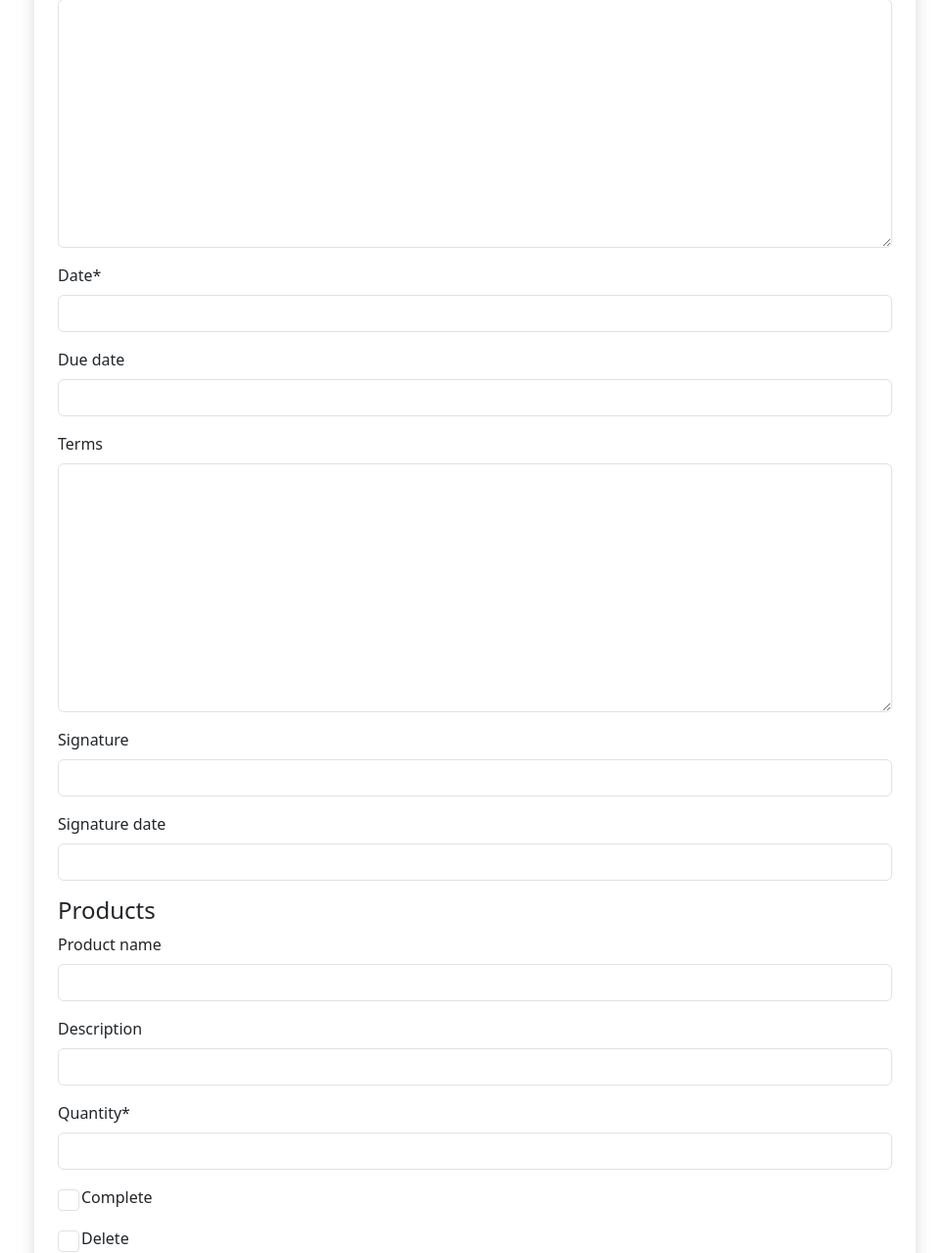
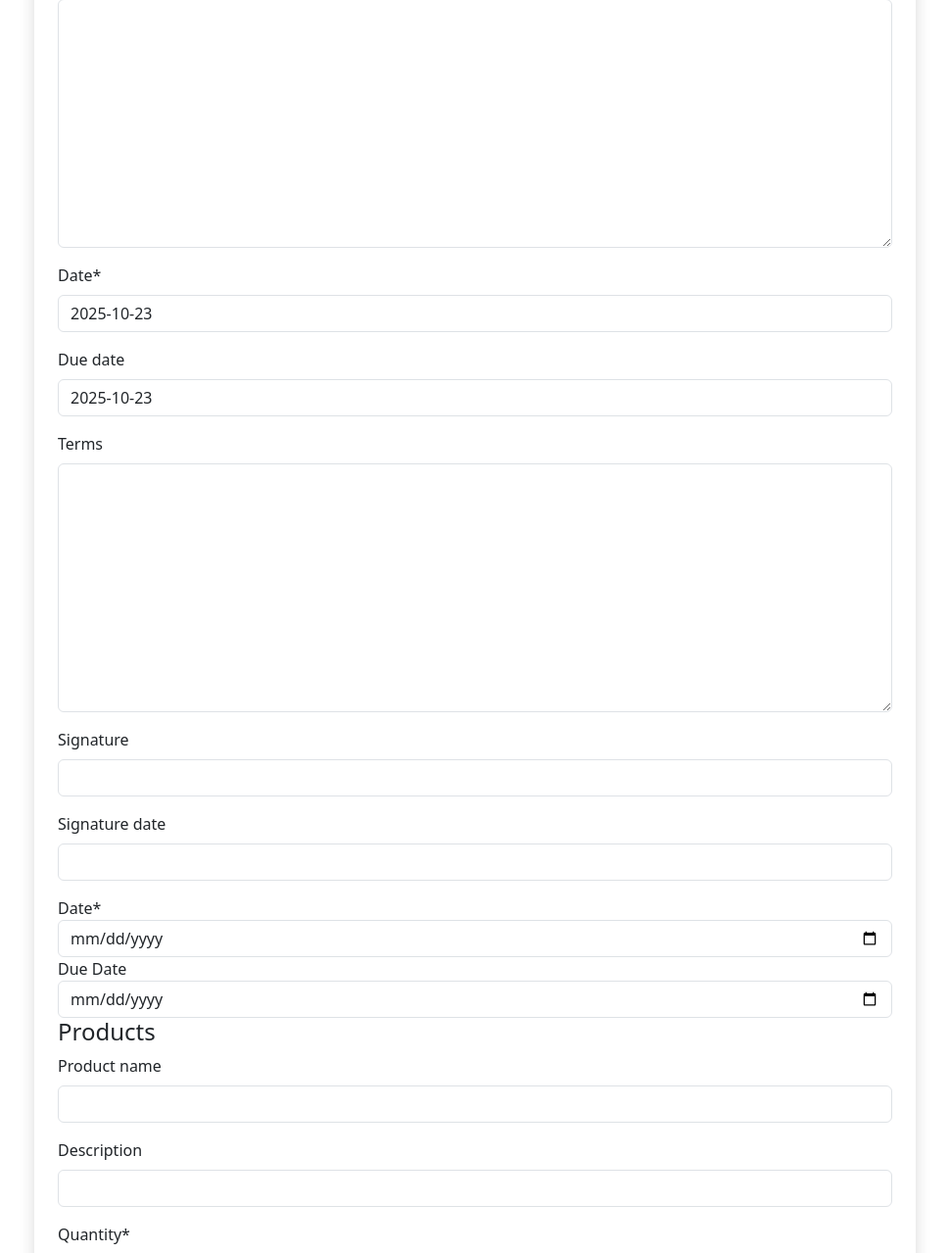
Before and after one commit to skhleejal/invoicemgmt, a Django app: page /delivery-notes/create/ in a window 1280 px wide. Shown: the part 898-2177 px from the top of the page at 98% size, without its empty margins (155-1124 px from the left). Run offline with Django 4.2, Linux system fonts and the light colour scheme; a user stored in the database is signed in; some libraries are stand-ins or nearby versions.

Commit message:
God showed me a way out to delivery note

```diff
--- a/invoicemgmt/models.py
+++ b/invoicemgmt/models.py
@@ -273,8 +273,8 @@ class DeliveryNote(models.Model):
     company_phone = models.CharField(max_length=50)
     delivery_to_name = models.CharField(max_length=255)
     delivery_to_address = models.TextField()
-    date = models.DateField()
-    due_date = models.DateField(blank=True, null=True)
+    date = models.DateField(default=now)
+    due_date = models.DateField(default=now,blank=True, null=True)
     # You can use a related model for line items if needed
     terms = models.TextField(blank=True, null=True)
     signature = models.CharField(max_length=255, blank=True, null=True)
@@ -301,4 +301,4 @@ class DeliveryNoteLineItem(models.Model):
     unit = models.CharField(max_length=50, blank=True, null=True)  # Unit field
     quantity = models.DecimalField(max_digits=10, decimal_places=2)  # Allow decimals for quantity
 
-    complete = models.BooleanField(default=False)
+    complete = models.BooleanField(blank=True)
--- a/invoicemgmt/templates/invoicemgmt/delivery_note_form.html
+++ b/invoicemgmt/templates/invoicemgmt/delivery_note_form.html
@@ -7,6 +7,15 @@
         {% csrf_token %}
         {{ form.non_field_errors }}
         {{ form|crispy }}
+        <div class="form-group">
+            <label for="date">Date*</label>
+            <input type="date" id="date" name="date" class="form-control" value="{{ form.date.value }}">
+        </div>
+
+        <div class="form-group">
+            <label for="due_date">Due Date</label>
+            <input type="date" id="due_date" name="due_date" class="form-control" value="{{ form.due_date.value }}">
+        </div>
         <h4>Products</h4>
         {{ formset.management_form }}
         {% for item_form in formset %}
```
Also changed, not shown: invoicemgmt/templates/invoicemgmt/delivery_note_pdf.html (+4 -4 lines), invoicemgmt/migrations/0019_alter_deliverynotelineitem_complete.py (added), invoicemgmt/migrations/0020_alter_deliverynote_date_alter_deliverynote_due_date.py (added).
